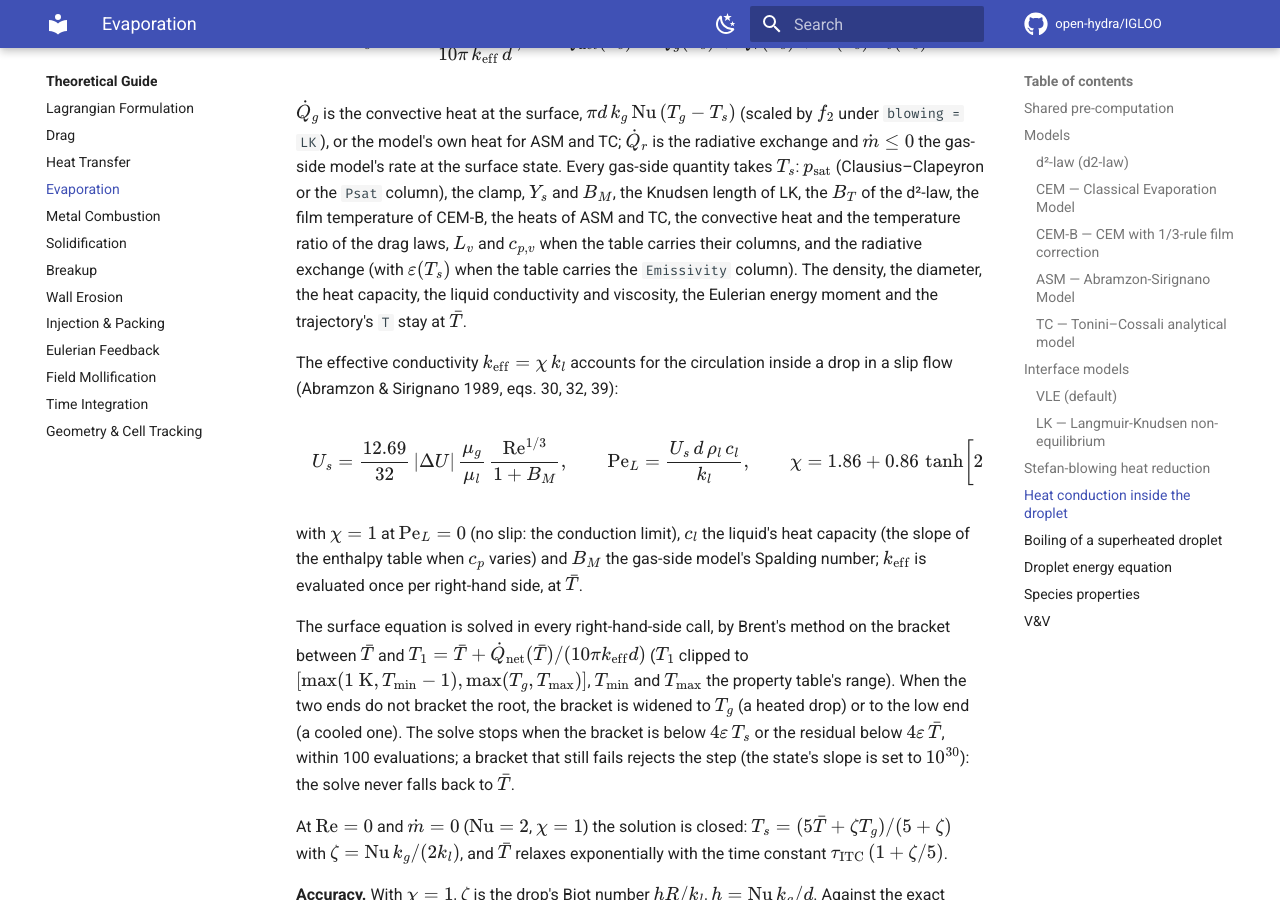
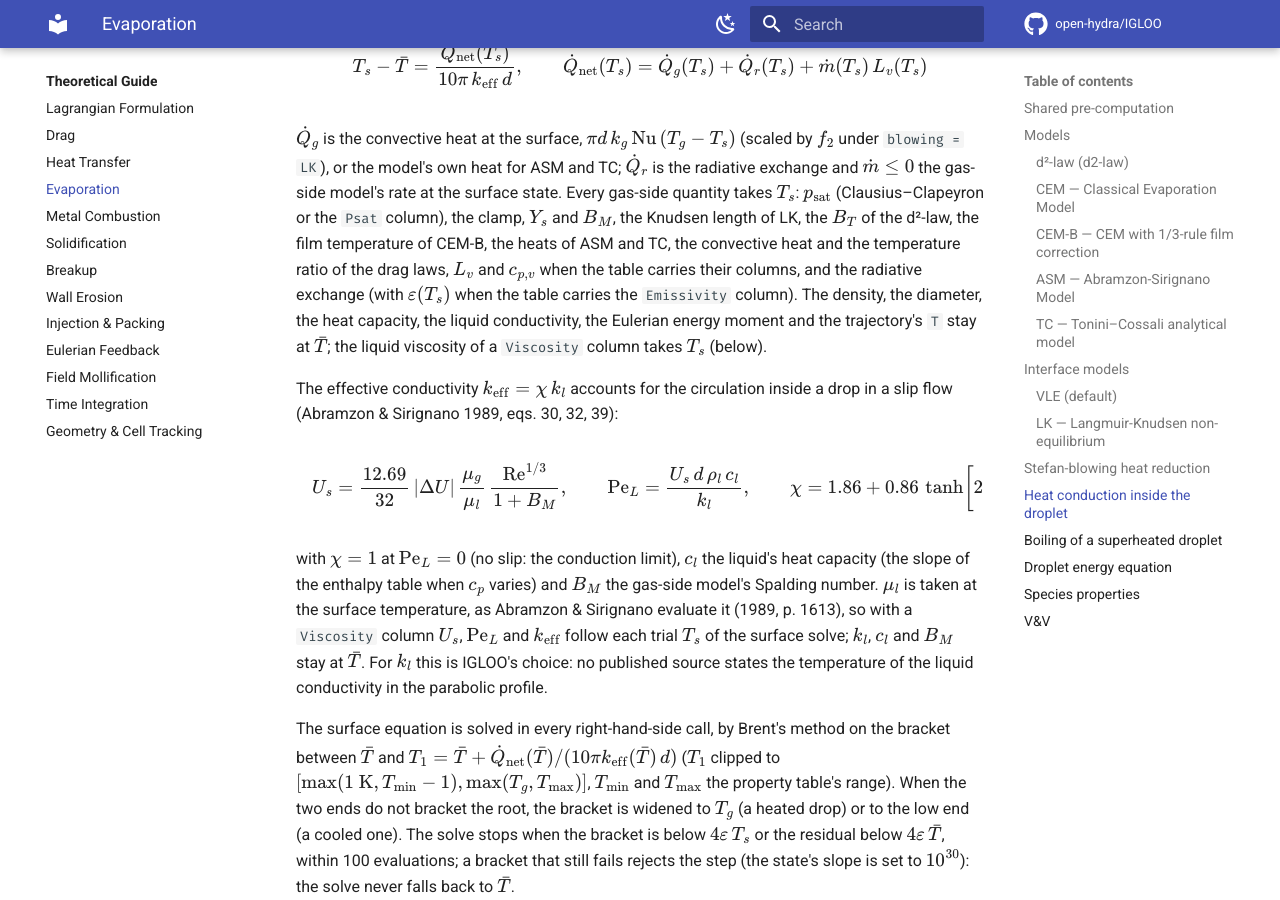
Before and after one commit to open-hydra/IGLOO, an MkDocs documentation site: the page built from docs/theory/evaporation.md, in a window 1280 px wide and 900 px high, scrolled down 7364 px. Built offline with MkDocs 1.6.1 and Material for MkDocs 9.7.7, drawn with Linux system fonts in a browser that asks for light colours; comment, search, counter and statistics services are not loaded; some of the changed text lies outside the part shown.

Commit message:
p2t: the liquid viscosity at the surface temperature
Under liquid-conduction = P2T a Viscosity column (the liquid viscosity, or the breakup viscosity of a breaking
material) is read at each trial surface temperature of the surface solve, as Abramzon and Sirignano evaluate it;
the internal circulation's velocity, Pe_L and keff follow per trial. The liquid conductivity, heat capacity and
the Spalding number in the circulation velocity stay at the mean temperature; a constant viscosity is unchanged,
and so is the breakup rate's viscosity. test_liquid_p2t (l) solves the surface balance with the column at T_s by
its own bisection. temp-relax-p2t and temp-relax-p2t-kcol (Re 0) move under the default flags by at most 4.6e-5 K
in T and are bit-identical under -fp-model strict and under gfortran with -ffp-contract=off.

Co-Authored-By: Claude Opus 5.5 (1M context) <noreply@anthropic.com>
Claude-Session: https://claude.ai/code/session_019zi1qiuw7HF2aRfC8FR4xx

```diff
--- a/docs/theory/evaporation.md
+++ b/docs/theory/evaporation.md
@@ -329,8 +329,9 @@ Per-material override: the `liquid-conduction=` token on the material line of th
 `P2T` needs the liquid's conductivity, the `k-liq=` token [W m⁻¹ K⁻¹] on that line or the
 `Conductivity` column of the property table, and its viscosity: the `mu-liq=` token [Pa s] or the
 `Viscosity` column on a material that does not break, the breakup viscosity (the `Viscosity` column
-or `[IGLOO-Properties] mu`) on one that breaks, which then refuses `mu-liq`.  A column is read at the
-mean temperature $\bar T$ ([Input](../user/input.md#property-tables-inputpropertiesdat)).  `P2T`
+or `[IGLOO-Properties] mu`) on one that breaks, which then refuses `mu-liq`.  The `Conductivity` column is
+read at the mean temperature $\bar T$, the `Viscosity` column at the surface temperature (below;
+[Input](../user/input.md#property-tables-inputpropertiesdat)).  `P2T`
 applies to the evaporating models (2 and 4) and is refused on a material that does not evaporate.
 
 Under `ITC` (infinite thermal conductivity) the droplet temperature is uniform and every
@@ -360,8 +361,8 @@ clamp, $Y_s$ and $B_M$, the Knudsen length of LK, the $B_T$ of the d²-law, the
 of CEM-B, the heats of ASM and TC, the convective heat and the temperature ratio of the drag
 laws, $L_v$ and $c_{p,v}$ when the table carries their columns, and the radiative exchange (with
 $\varepsilon(T_s)$ when the table carries the `Emissivity` column).  The density, the diameter, the
-heat capacity, the liquid conductivity and viscosity, the Eulerian energy moment and the
-trajectory's `T` stay at $\bar T$.
+heat capacity, the liquid conductivity, the Eulerian energy moment and the trajectory's `T` stay at
+$\bar T$; the liquid viscosity of a `Viscosity` column takes $T_s$ (below).
 
 The effective conductivity $k_\mathrm{eff} = \chi\,k_l$ accounts for the circulation inside a
 drop in a slip flow (Abramzon & Sirignano 1989, eqs. 30, 32, 39):
@@ -376,10 +377,13 @@ $$
 
 with $\chi = 1$ at $\mathrm{Pe}_L = 0$ (no slip: the conduction limit), $c_l$ the liquid's heat
 capacity (the slope of the enthalpy table when $c_p$ varies) and $B_M$ the gas-side model's
-Spalding number; $k_\mathrm{eff}$ is evaluated once per right-hand side, at $\bar T$.
+Spalding number.  $\mu_l$ is taken at the surface temperature, as Abramzon & Sirignano evaluate it
+(1989, p. 1613), so with a `Viscosity` column $U_s$, $\mathrm{Pe}_L$ and $k_\mathrm{eff}$ follow each trial
+$T_s$ of the surface solve; $k_l$, $c_l$ and $B_M$ stay at $\bar T$.  For $k_l$ this is IGLOO's choice: no
+published source states the temperature of the liquid conductivity in the parabolic profile.
 
 The surface equation is solved in every right-hand-side call, by Brent's method on the bracket
-between $\bar T$ and $T_1 = \bar T + \dot Q_\mathrm{net}(\bar T)/(10\pi k_\mathrm{eff} d)$ ($T_1$
+between $\bar T$ and $T_1 = \bar T + \dot Q_\mathrm{net}(\bar T)/(10\pi k_\mathrm{eff}(\bar T)\, d)$ ($T_1$
 clipped to $[\max(1\ \mathrm{K}, T_\mathrm{min} - 1), \max(T_g, T_\mathrm{max})]$, $T_\mathrm{min}$ and
 $T_\mathrm{max}$ the property table's range).  When the
 two ends do not bracket the root, the bracket is widened to $T_g$ (a heated drop) or to the low
```
Also changed, not shown: docs/user/input.md (+5 -4 lines), docs/vv/literature.md (+2 -1 lines), 5 other files.
